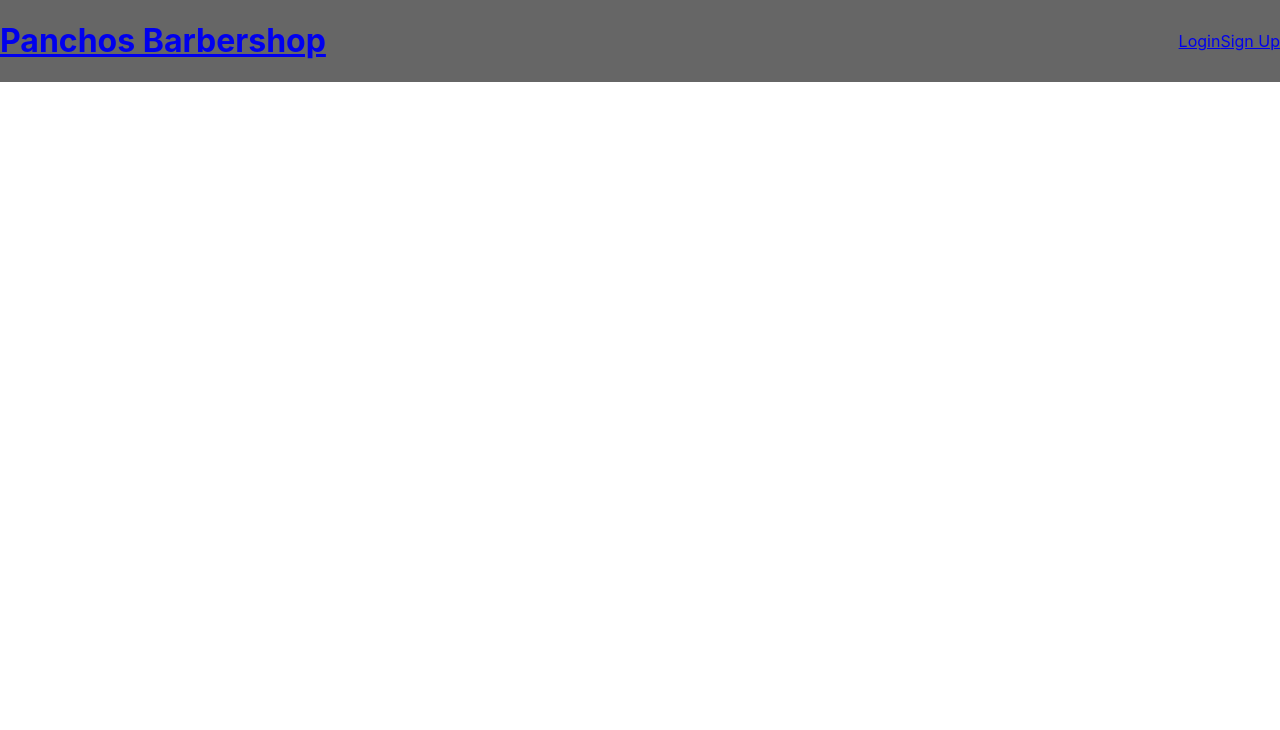
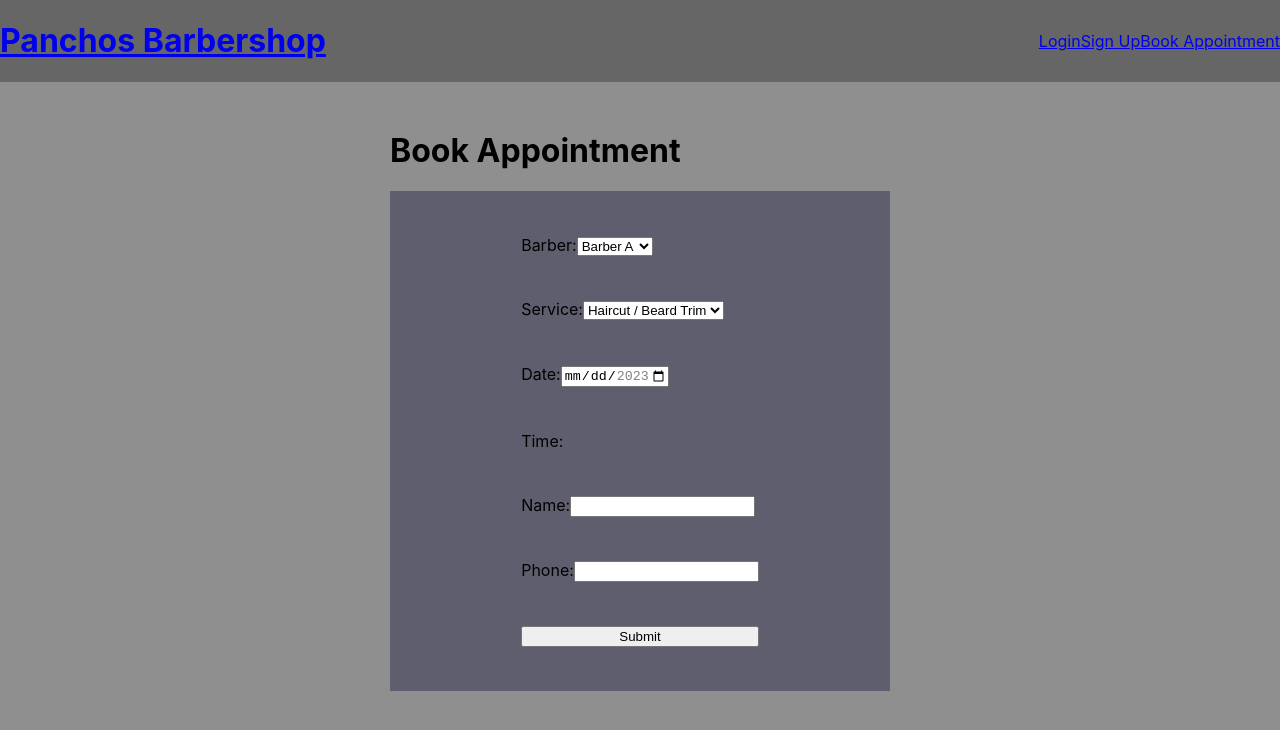
Before and after one commit to gahmee/panchos-barbershop, a React (Create React App) app in the folder frontend/: page /bookappointment in a window 1280 px wide. Shown: the top 730 px of the page. Built offline with nearby package versions, Linux system fonts and the light colour scheme.

Commit message:
add book appointment form

```diff
--- a/frontend/src/App.js
+++ b/frontend/src/App.js
@@ -1,12 +1,16 @@
 import Home from "./pages/Home";
 import Navbar from "./components/Navbar";
+import BookAppointment from "./pages/BookAppointment";
 import { Routes, Route } from "react-router-dom";
+
+
 function App() {
   return (
     <div className="App">
       <Navbar />
       <Routes>
         <Route path="/" element={<Home />} />
+        <Route path="/bookappointment" element={<BookAppointment />} />
       </Routes>
     </div>
   );
--- a/frontend/src/components/Navbar.js
+++ b/frontend/src/components/Navbar.js
@@ -7,6 +7,7 @@ const Navbar = () => {
             <div>
                 <Link to="/login" >Login</Link>
                 <Link to="/signup" >Sign Up</Link>
+                <Link to="/bookappointment" >Book Appointment</Link>
             </div>
         </div>
     )
--- a/frontend/src/components/home/OurBarbers.js
+++ b/frontend/src/components/home/OurBarbers.js
@@ -4,7 +4,7 @@ const OurBarbers = () => {
         <div id="our-barbers-section">
             <h2>Our Barbers</h2>
 
-            <p>At our salon, we understand that finding the right barber is a personal journey. That's why we've assembled a team of three exceptional barbers, each with their own unique skills, personalities, and specialties. Explore their profiles below and discover the perfect match for your grooming needs.</p>
+            <p id="our-barbers-description">At our salon, we understand that finding the right barber is a personal journey. That's why we've assembled a team of three exceptional barbers, each with their own unique skills, personalities, and specialties. Explore their profiles below and discover the perfect match for your grooming needs.</p>
 
             <div id="barbers-container">
                 <div className="barber-card">
--- a/frontend/src/index.css
+++ b/frontend/src/index.css
@@ -71,6 +71,10 @@ code {
 
 }
 
+#our-barbers-description {
+  width: 70%;
+}
+
 #barbers-container {
   display: flex;
   justify-content: space-between;
@@ -83,8 +87,9 @@ code {
   display: flex;
   flex-direction: column;
   background-color: red;
-  justify-content: space-evenly;
+  justify-content: space-between;
   align-items: center;
+  text-align: center;
   width: 50%;
 }
 
@@ -100,3 +105,29 @@ code {
   align-items: center;
   justify-content: space-between;
 }
+
+#book-appointment {
+  background-color: rgb(143, 143, 143);
+  width: 100%;
+  height: 100vh;
+  display: flex;
+  align-items: center;
+  justify-content: center;
+}
+
+#appointment-form-container {
+  display: flex;
+  align-items: center;
+  flex-direction: column;
+  justify-content: space-between;
+  width: 500px;
+  height: 500px;
+  background-color: rgb(94, 94, 110);
+}
+
+#appointment-form-container>form {
+  display: flex;
+  flex-direction: column;
+  justify-content: space-evenly;
+  height: 100%;
+}
--- /dev/null
+++ b/frontend/src/pages/BookAppointment.js
@@ -0,0 +1,53 @@
+
+const BookAppointment = () => {
+    const today = new Date()
+    today.setDate(today.getDate() - 1)
+    const threeWeeksOut = new Date()
+    threeWeeksOut.setDate(today.getDate() + 21)
+
+
+    return (
+        <div id="book-appointment">
+            <div>
+                <h1>Book Appointment</h1>
+                <div id="appointment-form-container">
+                    <form>
+                        <label>
+                            Barber:
+                            <select>
+                                <option>Barber A</option>
+                                <option>Barber B</option>
+                                <option>Barber C</option>
+                            </select>
+                        </label>
+                        <label>
+                            Service:
+                            <select>
+                                <option>Haircut / Beard Trim</option>
+                                <option>Shave</option>
+                            </select>
+                        </label>
+                        <label>
+                            Date:
+                            <input type="date" min={today.toISOString().split('T')[0]} max={threeWeeksOut.toISOString().split('T')[0]}></input>
+                        </label>
+                        <label>
+                            Time:
+
+                        </label>
+                        <label>
+                            Name:
+                            <input></input>
+                        </label><label>
+                            Phone:
+                            <input></input>
+                        </label>
+                        <button>Submit</button>
+                    </form>
+                </div>
+            </div>
+        </div>
+    )
+}
+
+export default BookAppointment
```
